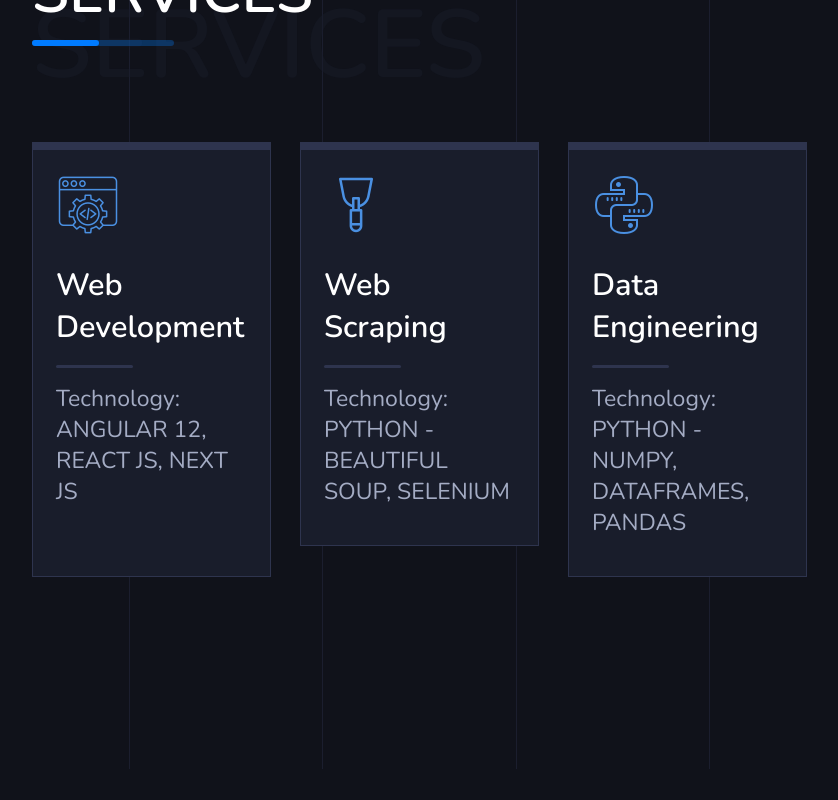
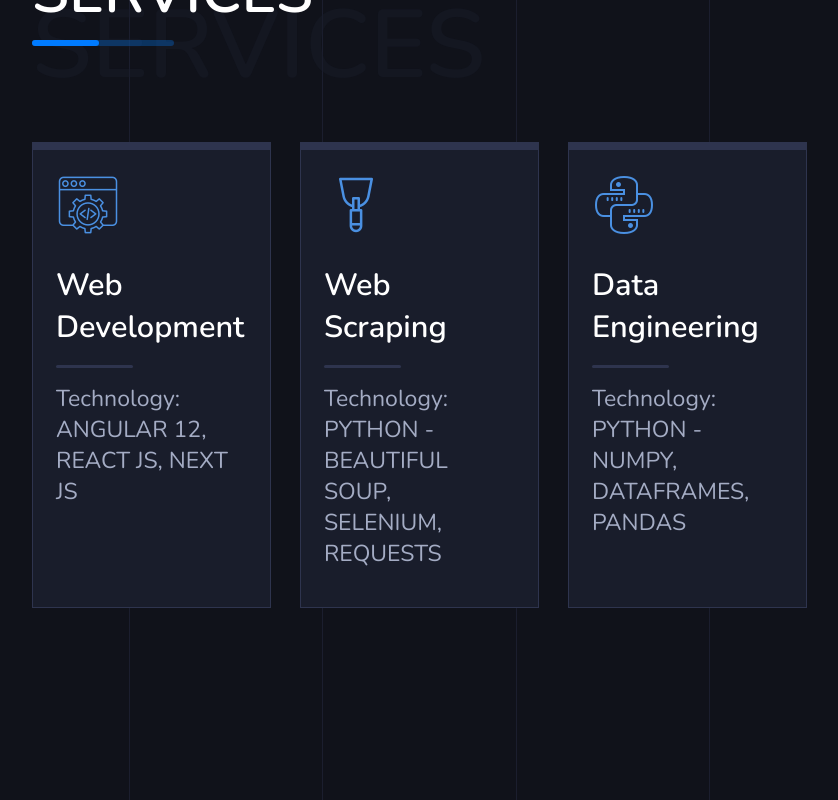
Before and after one commit to rohangore1999/PORTFOLIO-REACT, a React (Create React App) app: page /about in a window 1280 px wide. Shown: the part 856-1656 px from the top of the page, without its empty margins (377-1215 px from the left). Before the commit the page ends 1625 px from the top, so only its background shows below. Built offline with nearby package versions, Linux system fonts and the light colour scheme.

Commit message:
first commit

```diff
--- a/src/Components/ServicesSection.js
+++ b/src/Components/ServicesSection.js
@@ -22,7 +22,7 @@
                     <ServiceCard image={webdev} title={'Web Development'} paragraph={'Technology: ANGULAR 12, REACT JS, NEXT JS'} />
 
                     <div className="mid-card">
-                        <ServiceCard image={scrape} title={'Web Scraping'} paragraph={'Technology: PYTHON - BEAUTIFUL SOUP, SELENIUM'} />
+                        <ServiceCard image={scrape} title={'Web Scraping'} paragraph={'Technology: PYTHON - BEAUTIFUL SOUP, SELENIUM, REQUESTS'} />
                     </div>
 
                     <ServiceCard image={python} title={'Data Engineering'} paragraph={'Technology: PYTHON - NUMPY, DATAFRAMES, PANDAS'} />
```
